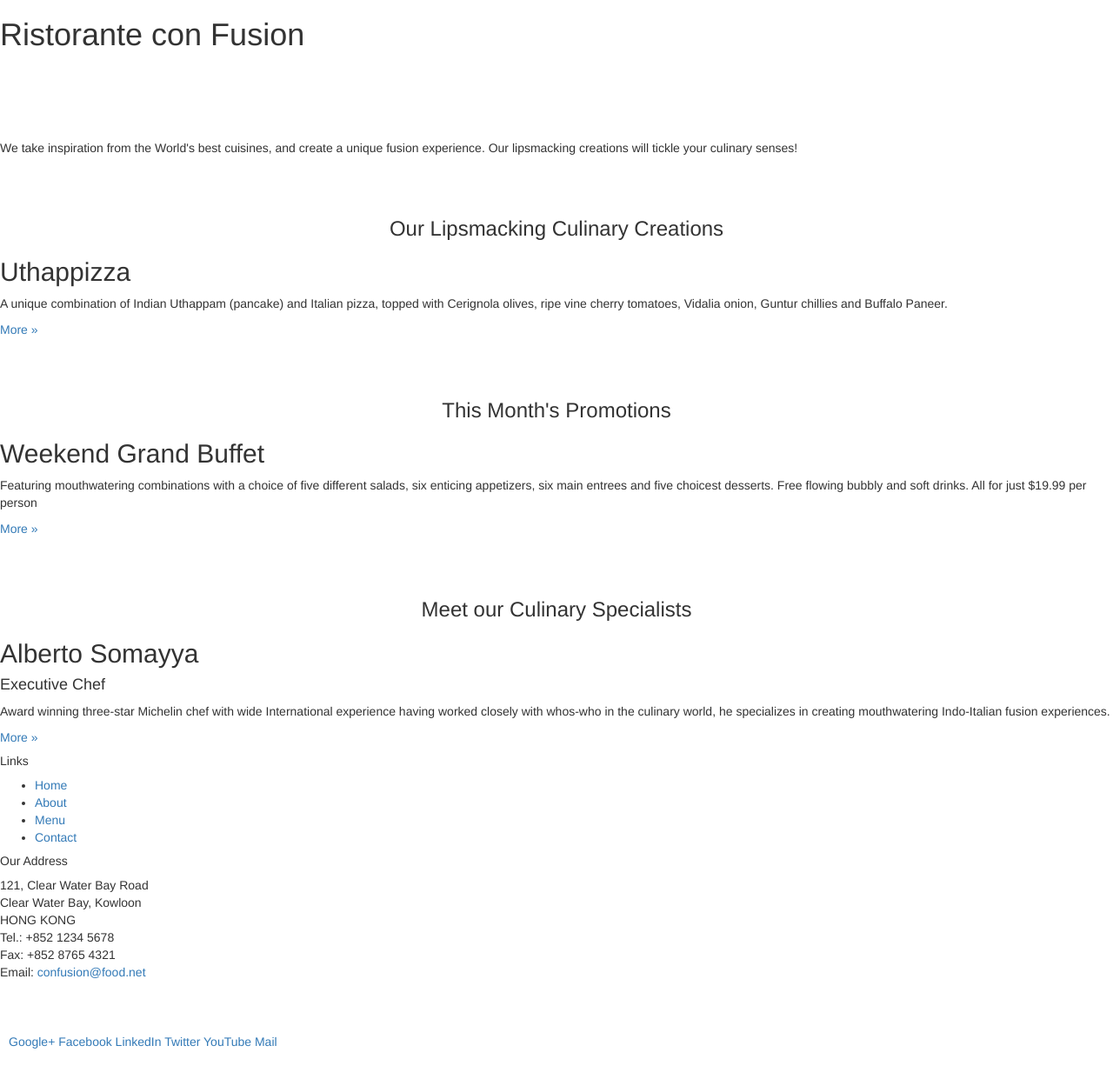
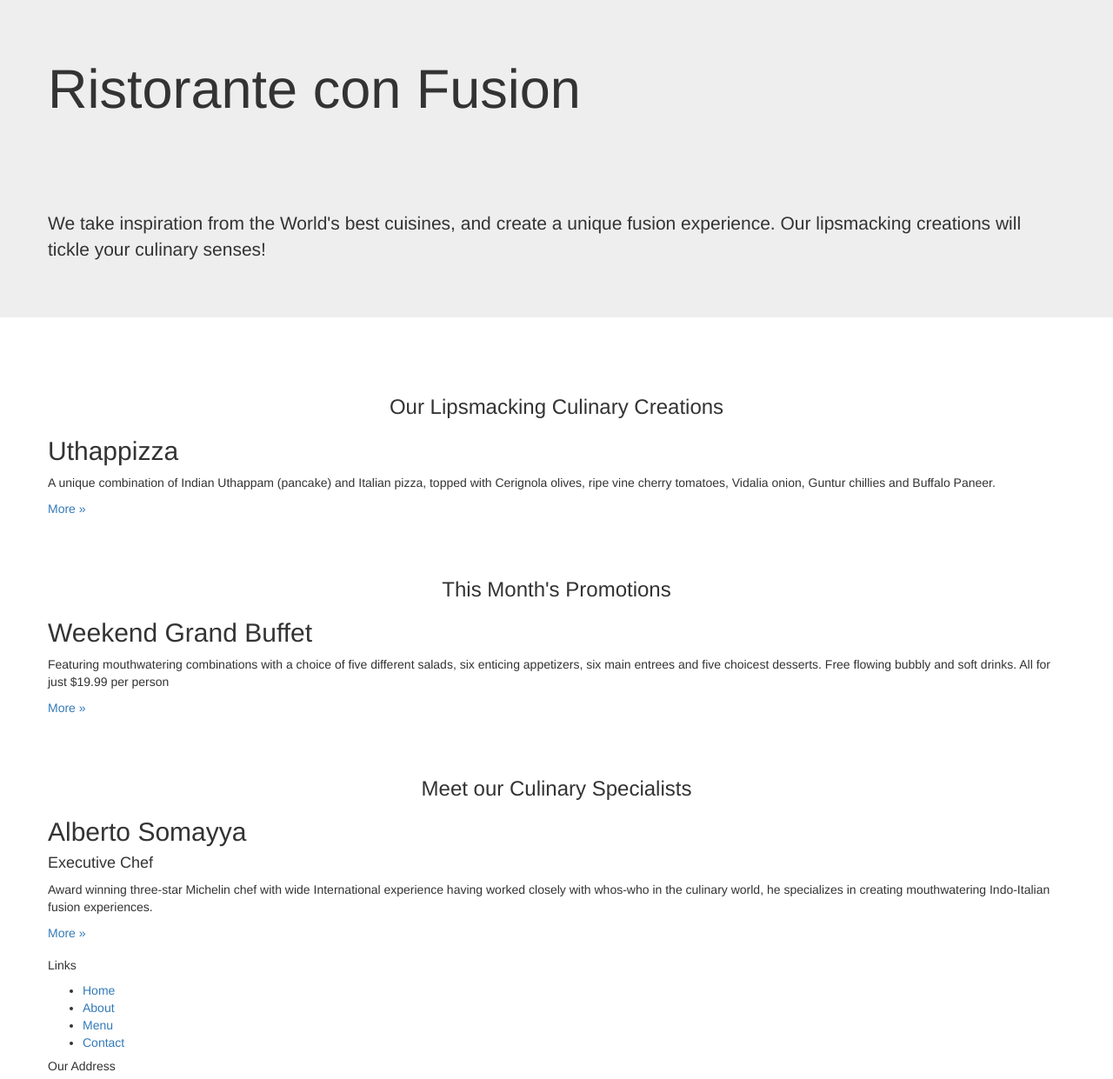
Before and after one commit to LittleStupid/Bootstrap_conFusion, a plain HTML site: page conFusion/index.html in a window 1280 px wide. Shown: the top 1241 px of the page at 87% size. Drawn offline with nearby package versions, Linux system fonts and the light colour scheme.

Commit message:
introduce container/row/jumbtron

```diff
--- a/conFusion/index.html
+++ b/conFusion/index.html
@@ -23,12 +23,12 @@
 
 <body>
 
-    <header>
+    <header class="jumbotron">
 
         <!-- Main component for a primary marketing message or call to action -->
 
-        <div>
-            <div>
+        <div class="container">
+            <div class="row">
                 <div>
                     <h1>Ristorante con Fusion</h1>
                     <p style="padding:40px;"></p>
@@ -40,8 +40,8 @@
         </div>
     </header>
 
-    <div>
-        <div>
+    <div class="container">
+        <div class="row">
             <div>
                 <p style="padding:20px;"></p>
                 <h3 align=center>Our Lipsmacking Culinary Creations</h3>
@@ -54,7 +54,7 @@
         </div>
 
 
-        <div>
+        <div class="row">
             <div>
                 <p style="padding:20px;"></p>
                 <h3 align=center>This Month's Promotions</h3>
@@ -66,7 +66,7 @@
             </div>
         </div>
 
-        <div>
+        <div class="row">
             <div>
                 <p style="padding:20px;"></p>
                 <h3 align=center>Meet our Culinary Specialists</h3>
@@ -81,8 +81,8 @@
     </div>
 
     <footer>
-        <div>
-            <div>
+        <div class="container">
+            <div class="row">
                 <div>
                     <h5>Links</h5>
                     <ul>
@@ -122,7 +122,9 @@
     </footer>
 
     <!-- jQuery (necessary for Bootstrap's JavaScript plugins) -->
-    <script src="https://ajax.googleapis.com/ajax/libs/jquery/1.11.3/jquery.min.js"></script>
+    <!--
+      <script src="https://ajax.googleapis.com/ajax/libs/jquery/1.11.3/jquery.min.js"></script>
+    -->
     <!-- Include all compiled plugins (below), or include individual files as needed -->
     <script src="js/bootstrap.min.js"></script>
 
```
